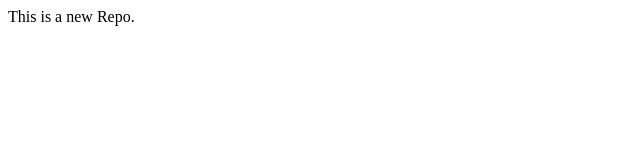
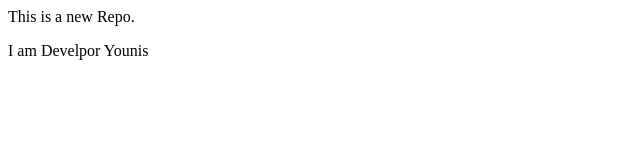
Before and after one commit to YounisRafiq/LocalRepo, a plain HTML site: page index.html in a window 1280 px wide. Shown: the whole page, without its empty margins (0-640 px from the left). Drawn offline with Linux system fonts and the light colour scheme.

Commit message:
A new change occur

```diff
--- a/index.html
+++ b/index.html
@@ -1 +1,2 @@
 <p>This is a new Repo.</p>
+<p>I am Develpor Younis</p>
```
